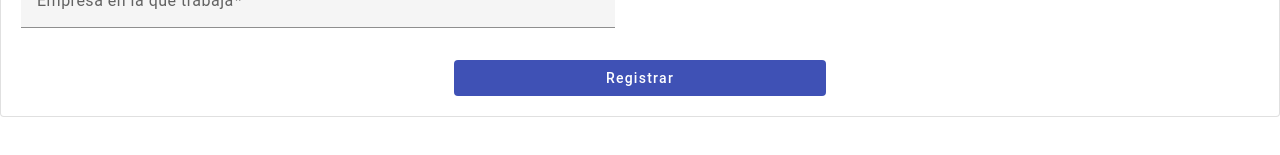
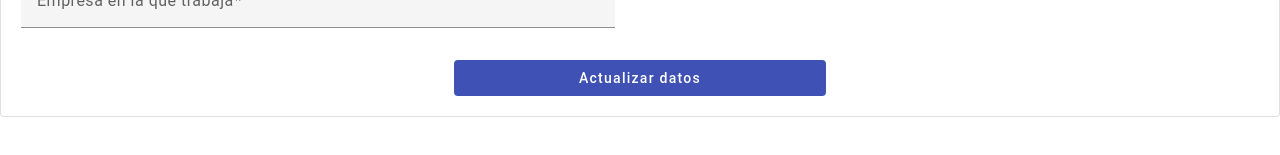
Before and after one commit to BryanGarcia25/LibretaDireccionesPrueba, an Angular app in the folder frontend/: page /editar/1 in a window 1280 px wide. Shown: the part 553-708 px from the top of the page. Built offline with nearby package versions, Linux system fonts and the light colour scheme; no server answers.

Commit message:
feat: Cambiar el texto del boton segun exista un valor en la variable id

```diff
--- a/frontend/src/app/components/contact-form/contact-form.component.html
+++ b/frontend/src/app/components/contact-form/contact-form.component.html
@@ -98,7 +98,7 @@
             </div>
 
             <div class="button-container">
-                <button mat-flat-button color="primary" type="submit">Registrar</button>
+                <button mat-flat-button color="primary" type="submit">{{ id === null ? 'Registrar' : 'Actualizar datos'}}</button>
             </div>
 
         </form>
```
